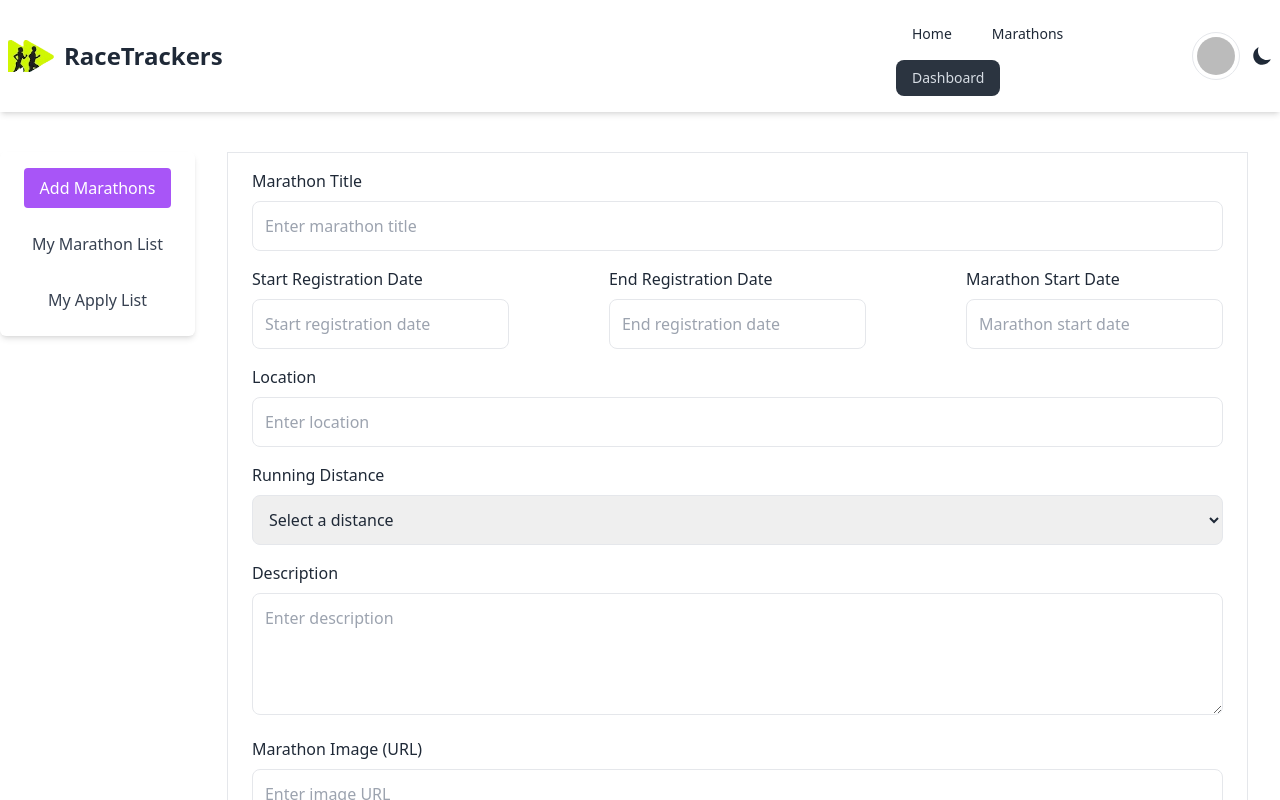
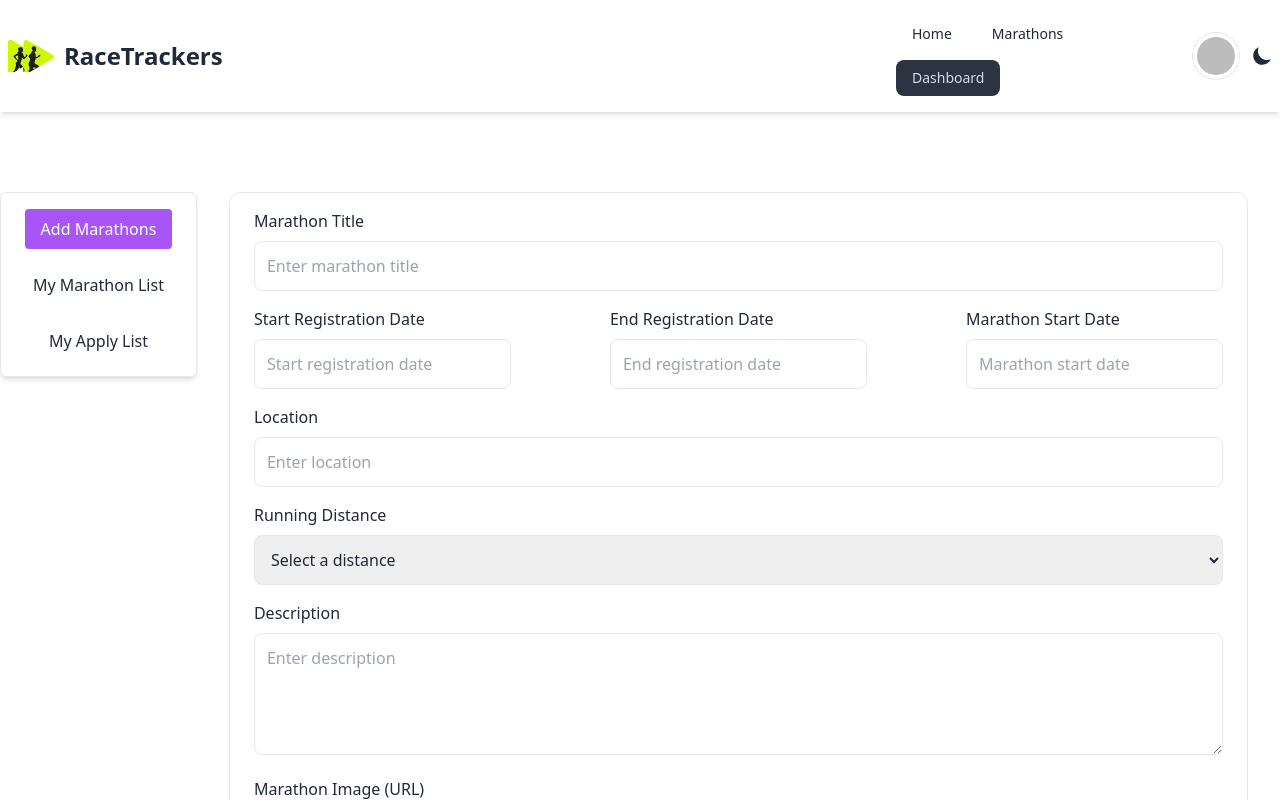
Before and after one commit to mdashraful24/race-trackers-client, a React (Vite) app: page /dashboard/addMarathons in a window 1280 px wide. Shown: the top 800 px of the page. Built offline with nearby package versions, Linux system fonts and the light colour scheme; no server answers; sample sign-in values are in the browser's storage.

Commit message:
added add marathons page

```diff
--- a/src/pages/Dashboard/AddMarathons.jsx
+++ b/src/pages/Dashboard/AddMarathons.jsx
@@ -91,11 +91,10 @@ const AddMarathons = () => {
         <div className="container mx-auto px-4 sm:px-6 lg:px-8 min-h-80">
             {/* Helmet */}
             <Helmet>
-                <title>Add New Marathon | CrowdCube</title>
+                <title>Add Marathons | RaceTrackers</title>
             </Helmet>
 
-            {/* <h2 className="text-3xl md:text-4xl text-purple-700 font-bold text-center mb-6 md:mb-10">Add New Marathon</h2> */}
-            <form onSubmit={handleSubmit} className="border px-6 py-4">
+            <form onSubmit={handleSubmit} className="border rounded-xl px-6 py-4">
                 {/* Marathon Title */}
                 <div className="form-group mb-4">
                     <label className="block mb-2">Marathon Title</label>
@@ -107,8 +106,7 @@ const AddMarathons = () => {
                         required
                     />
                 </div>
-
-                <div className="flex flex-col lg:flex-row justify-between items-center">
+                <div className="flex flex-col md:flex-row md:justify-between md:items-center">
                     {/* Start Registration Date */}
                     <div className="form-group mb-4">
                         <label className="block mb-2">Start Registration Date</label>
--- a/src/pages/Dashboard/Dashboard.jsx
+++ b/src/pages/Dashboard/Dashboard.jsx
@@ -3,15 +3,15 @@ import { NavLink, Outlet } from 'react-router-dom';
 
 const Dashboard = () => {
     return (
-        <div className="flex flex-col lg:flex-row justify-center container mx-auto my-10">
+        <div className="flex flex-col lg:flex-row justify-center container mx-auto pt-8 pb-16 lg:py-20 md:pt-8 md:pb-20">
             {/* Sidebar with NavLinks */}
-            <aside className="p-4 h-4/5 rounded-md shadow-md">
-                <ul className="lg:space-y-4 flex lg:flex-col md:justify-center md:items-center">
+            <aside className="p-4 lg:h-[185px] rounded-md shadow-md lg:border">
+                <ul className="lg:space-y-4 flex lg:flex-col md:justify-center md:items-center pb-8">
                     <li>
                         <NavLink
                             to="addMarathons"
                             className={({ isActive }) =>
-                                `block px-4 py-2 rounded ${isActive ? 'bg-purple-500 text-white' : 'text-gray-700 hover:bg-purple-100'
+                                `block px-4 py-2 rounded ${isActive ? 'bg-purple-500 text-white' : ' hover:bg-purple-100'
                                 }`
                             }
                         >
@@ -22,7 +22,7 @@ const Dashboard = () => {
                         <NavLink
                             to="myMarathonList"
                             className={({ isActive }) =>
-                                `block px-4 py-2 rounded ${isActive ? 'bg-purple-500 text-white' : 'text-gray-700 hover:bg-purple-100'
+                                `block px-4 py-2 rounded ${isActive ? 'bg-purple-500 text-white' : 'hover:bg-purple-100'
                                 }`
                             }
                         >
@@ -33,7 +33,7 @@ const Dashboard = () => {
                         <NavLink
                             to="myApplyList"
                             className={({ isActive }) =>
-                                `block px-4 py-2 rounded ${isActive ? 'bg-purple-500 text-white' : 'text-gray-700 hover:bg-purple-100'
+                                `block px-4 py-2 rounded ${isActive ? 'bg-purple-500 text-white' : 'hover:bg-purple-100'
                                 }`
                             }
                         >
--- a/src/pages/Marathons/MarathonPage.jsx
+++ b/src/pages/Marathons/MarathonPage.jsx
@@ -5,7 +5,7 @@ import axios from 'axios';
 
 const MarathonPage = () => {
     const [marathons, setMarathons] = useState([]);
-    const [sortOrder, setSortOrder] = useState('desc'); // Default sorting order: 'desc' for newest first
+    const [sortOrder, setSortOrder] = useState('desc');
 
     useEffect(() => {
         const fetchMarathons = async () => {
@@ -23,7 +23,7 @@ const MarathonPage = () => {
     }, [sortOrder]);
 
     const handleSortChange = (e) => {
-        setSortOrder(e.target.value); // Update the sort order on change
+        setSortOrder(e.target.value);
     };
 
     return (
```
